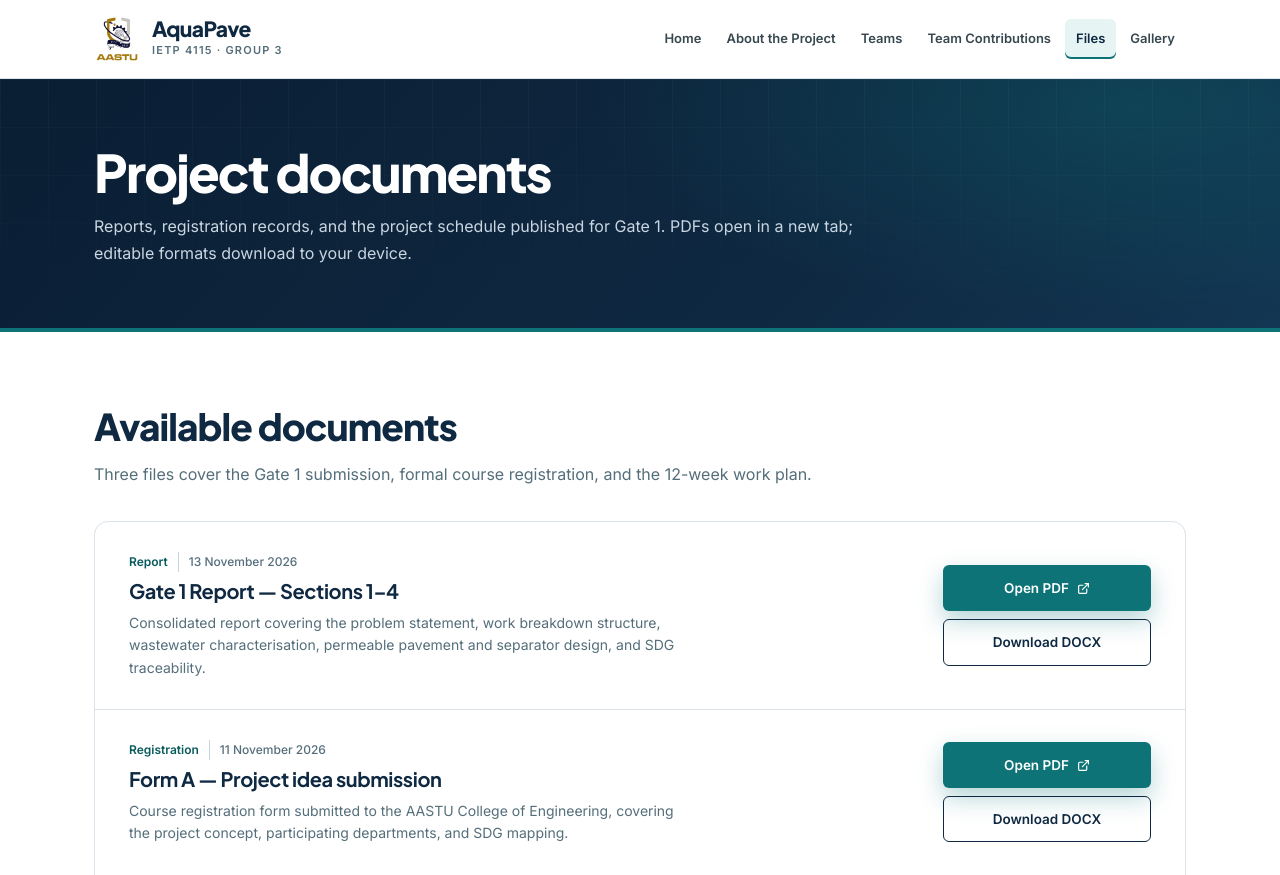
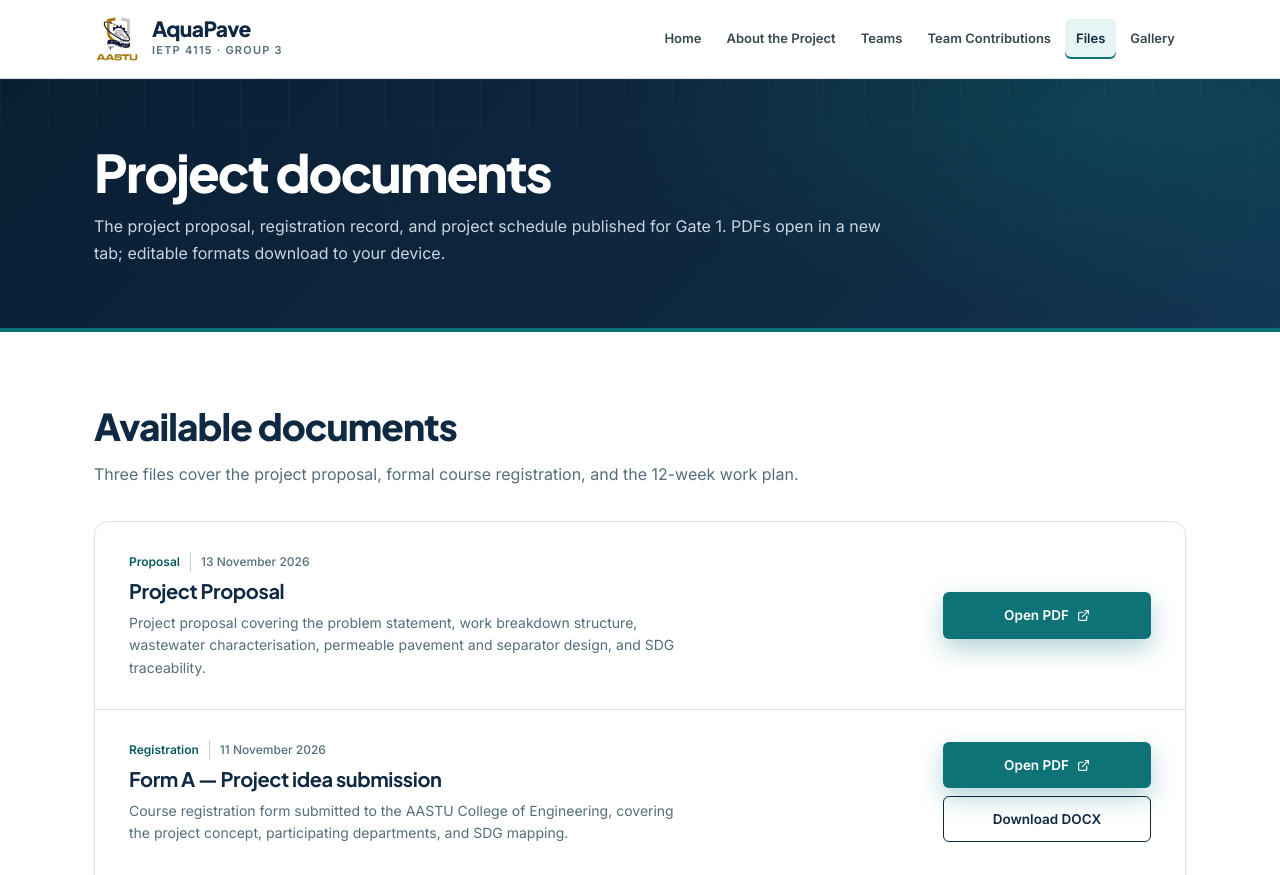
Before and after one commit to bella-247/AquaPave, a plain HTML site: page files.html in a window 1280 px wide. Shown: the top 875 px of the page. Drawn offline with Linux system fonts and the light colour scheme.

Commit message:
docs: update Gate 1 report references to project proposal

```diff
--- a/files.html
+++ b/files.html
@@ -4,15 +4,15 @@
   <meta charset="UTF-8">
   <meta name="viewport" content="width=device-width, initial-scale=1.0">
   <title>Files and Documentation | AquaPave</title>
-  <meta name="description" content="Download the AquaPave Gate 1 report, AASTU Form A registration, and the master 12-week Gantt schedule.">
+  <meta name="description" content="Download the AquaPave project proposal, AASTU Form A registration, and the master 12-week Gantt schedule.">
   <meta name="theme-color" content="#0F2942">
   <meta property="og:title" content="Files and Documentation | AquaPave">
-  <meta property="og:description" content="Download the AquaPave Gate 1 report, AASTU Form A registration, and the master 12-week Gantt schedule.">
+  <meta property="og:description" content="Download the AquaPave project proposal, AASTU Form A registration, and the master 12-week Gantt schedule.">
   <meta property="og:type" content="website">
   <meta property="og:site_name" content="AquaPave">
   <meta name="twitter:card" content="summary">
   <meta name="twitter:title" content="Files and Documentation | AquaPave">
-  <meta name="twitter:description" content="Download the AquaPave Gate 1 report, AASTU Form A registration, and the master 12-week Gantt schedule.">
+  <meta name="twitter:description" content="Download the AquaPave project proposal, AASTU Form A registration, and the master 12-week Gantt schedule.">
   <link rel="icon" href="assets/favicon.svg" type="image/svg+xml">
   <script>if (new URLSearchParams(location.search).has("embed")) document.documentElement.classList.add("embed-mode");</script>
   <link rel="preconnect" href="https://fonts.googleapis.com">
@@ -52,7 +52,7 @@
     <section class="page-hero">
       <div class="container">
         <h1>Project documents</h1>
-        <p>Reports, registration records, and the project schedule published for Gate 1. PDFs open in a new tab; editable formats download to your device.</p>
+        <p>The project proposal, registration record, and project schedule published for Gate 1. PDFs open in a new tab; editable formats download to your device.</p>
       </div>
     </section>
 
@@ -60,23 +60,22 @@
       <div class="container">
         <div class="section-head">
           <h2 class="section-title" id="documents-title">Available documents</h2>
-          <p class="section-lead">Three files cover the Gate 1 submission, formal course registration, and the 12-week work plan.</p>
+          <p class="section-lead">Three files cover the project proposal, formal course registration, and the 12-week work plan.</p>
         </div>
 
         <div class="doc-register">
           <article class="doc-entry">
             <div>
-              <p class="doc-kind"><span>Report</span><time datetime="2026-11-13">13 November 2026</time></p>
-              <h3>Gate 1 Report — Sections 1–4</h3>
-              <p class="doc-summary">Consolidated report covering the problem statement, work breakdown structure, wastewater characterisation, permeable pavement and separator design, and SDG traceability.</p>
+              <p class="doc-kind"><span>Proposal</span><time datetime="2026-11-13">13 November 2026</time></p>
+              <h3>Project Proposal</h3>
+              <p class="doc-summary">Project proposal covering the problem statement, work breakdown structure, wastewater characterisation, permeable pavement and separator design, and SDG traceability.</p>
             </div>
             <div class="doc-actions">
-              <a class="btn btn--primary" href="files/AquaPave_Complete_Project_Report.pdf" target="_blank" rel="noopener">
+              <a class="btn btn--primary" href="https://drive.google.com/file/d/1Prieyg7ZxXaRfQ9rWEK4vZlhQ7Uo550K/view?usp=sharing" target="_blank" rel="noopener">
                 Open PDF
                 <svg class="icon-ext" width="13" height="13" viewBox="0 0 24 24" fill="none" stroke="currentColor" stroke-width="2.2" stroke-linecap="round" stroke-linejoin="round" aria-hidden="true"><path d="M18 13v6a2 2 0 0 1-2 2H5a2 2 0 0 1-2-2V8a2 2 0 0 1 2-2h6"/><path d="M15 3h6v6"/><path d="M10 14 21 3"/></svg>
                 <span class="sr-only">(opens in a new tab)</span>
               </a>
-              <a class="btn btn--outline" href="files/AquaPave_Complete_Project_Report.docx" download>Download DOCX</a>
             </div>
           </article>
 
```
Also changed, not shown: index.html (+1 -1 lines).
